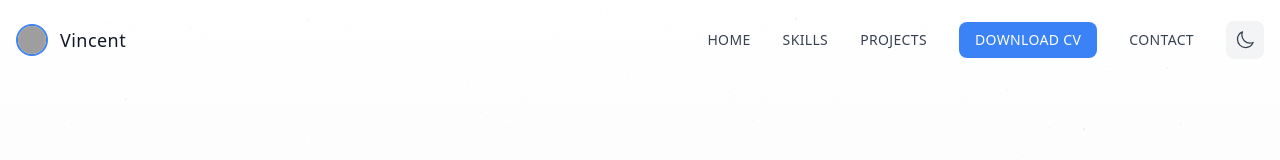
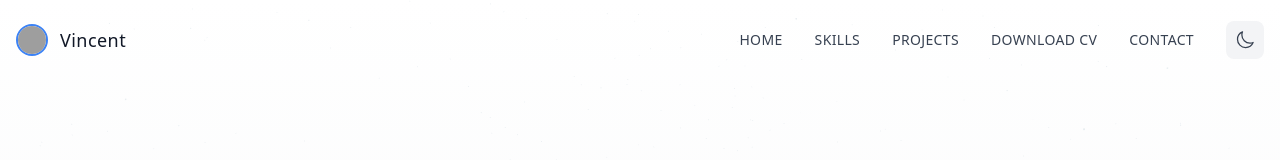
Before and after one commit to vincenttwizere/p-portifolio, a React (Vite) app: page / in a window 1280 px wide. Shown: the top 160 px of the page. Built offline with nearby package versions, Linux system fonts and the light colour scheme; grey boxes are pictures that could not be loaded.

Commit message:
removing background on download btn

```diff
--- a/src/components/Navbar.jsx
+++ b/src/components/Navbar.jsx
@@ -25,8 +25,7 @@ const Navbar = () => {
     { name: 'Projects', href: '#projects' },
     {
       name: 'Download CV',
-      href: CV,  // Use the imported CV directly
-      isButton: true,
+      href: CV,
       download: true,
       target: '_blank',
       rel: 'noopener noreferrer'
@@ -70,10 +69,8 @@ const Navbar = () => {
                 download={link.download}
                 target={link.target}
                 rel={link.rel}
-                className={`text-sm text-gray-700 dark:text-gray-300 hover:text-primary dark:hover:text-primary-light transition-colors tracking-wide uppercase ${
-                  link.isButton ? 'px-4 py-2 bg-primary text-white rounded-lg hover:bg-primary-dark' : ''
-                }`}
-                whileHover={{ y: link.isButton ? 0 : -2 }}
+                className="text-sm text-gray-700 dark:text-gray-300 hover:text-primary dark:hover:text-primary-light transition-colors tracking-wide uppercase"
+                whileHover={{ y: -2 }}
               >
                 {link.name}
               </motion.a>
@@ -121,9 +118,7 @@ const Navbar = () => {
                 target={link.target}
                 rel={link.rel}
                 onClick={() => setIsOpen(false)}
-                className={`block px-4 py-2 text-sm text-gray-700 dark:text-gray-300 hover:text-primary dark:hover:text-primary-light transition-colors rounded-lg hover:bg-gray-100 dark:hover:bg-gray-800 tracking-wide uppercase ${
-                  link.isButton ? 'bg-primary text-white hover:bg-primary-dark' : ''
-                }`}
+                className="block px-4 py-2 text-sm text-gray-700 dark:text-gray-300 hover:text-primary dark:hover:text-primary-light transition-colors rounded-lg hover:bg-gray-100 dark:hover:bg-gray-800 tracking-wide uppercase"
                 whileHover={{ x: 10 }}
               >
                 {link.name}
```
